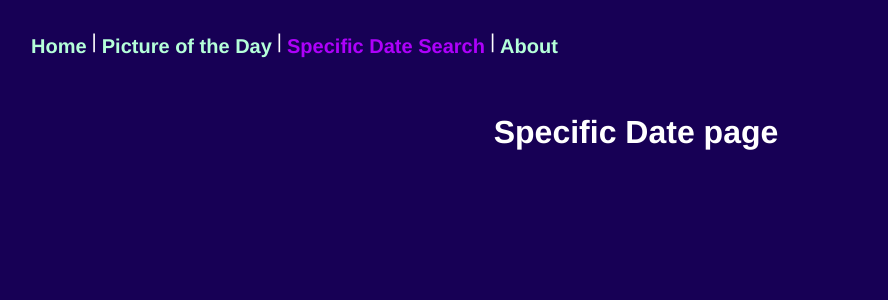
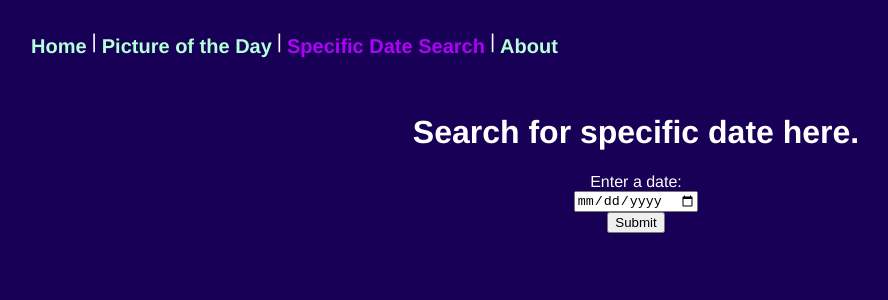
Before and after one commit to myrka1/nasa-api, a Vue app in the folder front/: page /specific in a window 1280 px wide. Shown: the top 300 px of the page, without its empty margins (4-892 px from the left). Built offline with nearby package versions, Linux system fonts and the light colour scheme.

Commit message:
component added

```diff
--- /dev/null
+++ b/front/src/components/DateForm.vue
@@ -0,0 +1,29 @@
+<template>
+    <form @submit.prevent="submitForm">
+      <label for="date">Enter a date: </label>
+      <br>
+      <input id="date" name="date" type="date" v-model="dateInput">
+      <br>
+      <button type="submit">Submit</button>
+    </form>
+  </template>
+
+  <script>
+  export default {
+    data() {
+      return {
+        dateInput: ''
+      }
+    },
+    methods: {
+      submitForm() {
+        const dateObj = new Date(this.dateInput)
+        const year = dateObj.getFullYear()
+        const month = dateObj.getMonth() + 1
+        const day = dateObj.getDate()
+        const date = `${year}-${month.toString().padStart(2, '0')}-${day.toString().padStart(2, '0')}`
+        console.log(date)
+      }
+    }
+  }
+  </script>
--- a/front/src/views/PictureOfDay.vue
+++ b/front/src/views/PictureOfDay.vue
@@ -1,5 +1,5 @@
 <template>
-    <div class="about">
+    <div class="container">
       <h1>This picture of day</h1>
     </div>
   </template>
--- a/front/src/views/SpecificDate.vue
+++ b/front/src/views/SpecificDate.vue
@@ -1,5 +1,21 @@
 <template>
-    <div class="about">
-      <h1>Specific Date page</h1>
-    </div>
+  <div class="container">
+    <h1>Search for specific date here.</h1>
+    <DateForm/>
+  </div>
 </template>
+
+<script>
+import DateForm from '../components/DateForm.vue';
+
+export default {
+  components: {
+    DateForm
+  }
+};
+
+</script>
+
+<style scoped>
+
+</style>
```
